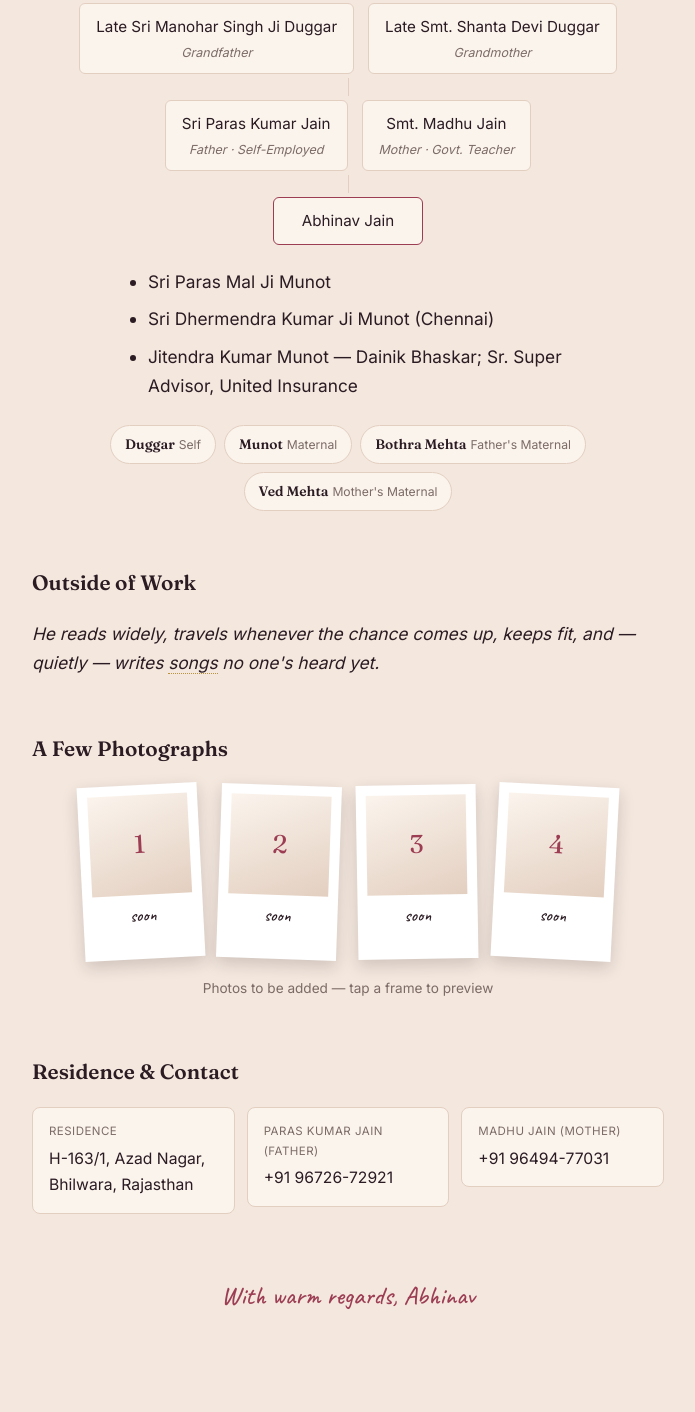
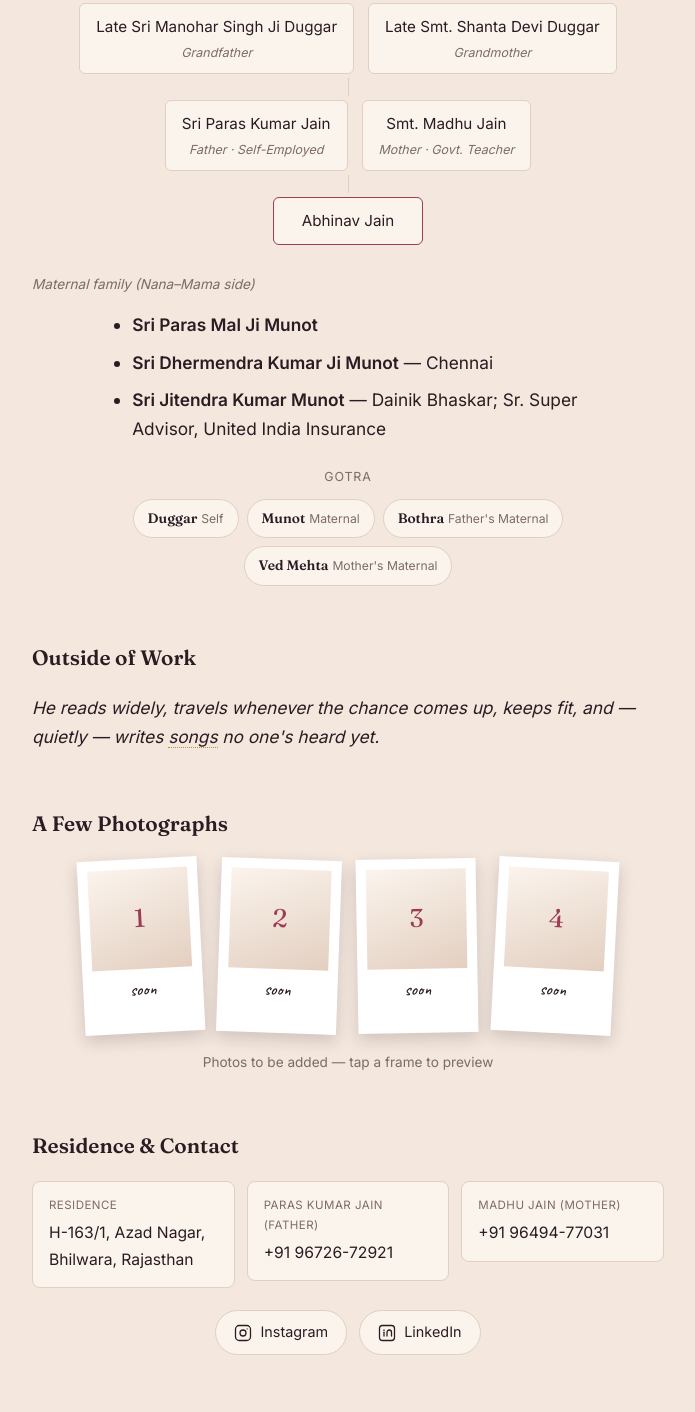
Before and after one commit to abnvjain/abhinav-biodata, a plain HTML site: page index.html in a window 1280 px wide. Shown: the part 1045-2457 px from the top of the page, without its empty margins (292-987 px from the left). Before the commit the page ends 2403 px from the top, so only its background shows below. Drawn offline with Linux system fonts and the light colour scheme.

Commit message:
Update index.html

```diff
--- a/index.html
+++ b/index.html
@@ -59,10 +59,13 @@ section{margin:54px 0;}
 .plaque.self{border-color:var(--accent);}
 .tree-line{width:1px;height:18px;background:var(--line);margin:4px 0;}
 
-.maternal-list{margin:22px auto 0;max-width:480px;}
+.maternal-note{font-size:.85rem;color:var(--muted);font-style:italic;margin:8px 0 14px;}
+.maternal-list{margin:0 auto;max-width:480px;padding-left:1.4em;}
 .maternal-list li{margin-bottom:8px;}
 
-.chip-row{display:flex;flex-wrap:wrap;gap:8px;justify-content:center;margin-top:24px;}
+.gotra-section{margin-top:22px;}
+.gotra-label{font-size:.78rem;text-transform:uppercase;letter-spacing:.07em;color:var(--muted);margin-bottom:12px;}
+.chip-row{display:flex;flex-wrap:wrap;gap:8px;justify-content:center;}
 .chip{border:1px solid var(--line);background:var(--card);border-radius:20px;padding:7px 14px;font-size:.86rem;}
 .chip b{font-family:'Fraunces',serif;font-weight:600;}
 .chip span{color:var(--muted);font-size:.76rem;}
@@ -84,6 +87,11 @@ section{margin:54px 0;}
 .c-card{background:var(--card);border:1px solid var(--line);border-radius:8px;padding:14px 16px;}
 .c-card .l{font-size:.72rem;text-transform:uppercase;color:var(--muted);letter-spacing:.04em;}
 .c-card .v{margin-top:4px;font-size:.98rem;}
+
+.social-row{display:flex;gap:12px;flex-wrap:wrap;margin-top:22px;justify-content:center;}
+.social-btn{display:inline-flex;align-items:center;gap:8px;text-decoration:none;border:1px solid var(--line);border-radius:24px;padding:9px 18px;background:var(--card);color:var(--ink);font-size:.9rem;transition:border-color .2s,color .2s;}
+.social-btn:hover{border-color:var(--accent);color:var(--accent);}
+.social-btn svg{width:18px;height:18px;flex-shrink:0;}
 
 footer{text-align:center;margin-top:60px;}
 footer .sig{font-family:'Caveat',cursive;font-size:1.6rem;color:var(--accent);}
@@ -147,16 +155,24 @@ footer .sig{font-family:'Caveat',cursive;font-size:1.6rem;color:var(--accent);}
       <div class="tree-line"></div>
       <div class="plaque self"><div class="v">Abhinav Jain</div></div>
     </div>
+
+    <div style="margin-top:28px;">
+      <p class="maternal-note">Maternal family (Nana–Mama side)</p>
       <ul class="maternal-list">
-      <li>Sri Paras Mal Ji Munot</li>
-      <li>Sri Dhermendra Kumar Ji Munot (Chennai)</li>
-      <li>Jitendra Kumar Munot — Dainik Bhaskar; Sr. Super Advisor, United Insurance</li>
+        <li><strong>Sri Paras Mal Ji Munot</strong></li>
+        <li><strong>Sri Dhermendra Kumar Ji Munot</strong> — Chennai</li>
+        <li><strong>Sri Jitendra Kumar Munot</strong> — Dainik Bhaskar; Sr. Super Advisor, United India Insurance</li>
       </ul>
+    </div>
+
+    <div class="gotra-section">
+      <p class="gotra-label" style="text-align:center;">Gotra</p>
       <div class="chip-row">
         <div class="chip"><b>Duggar</b> <span>Self</span></div>
         <div class="chip"><b>Munot</b> <span>Maternal</span></div>
-      <div class="chip"><b>Bothra Mehta</b> <span>Father's Maternal</span></div>
+        <div class="chip"><b>Bothra</b> <span>Father's Maternal</span></div>
         <div class="chip"><b>Ved Mehta</b> <span>Mother's Maternal</span></div>
+      </div>
     </div>
   </section>
 
@@ -177,11 +193,31 @@ footer .sig{font-family:'Caveat',cursive;font-size:1.6rem;color:var(--accent);}
   </section>
 
   <section class="reveal">
-    <h2 class="section-title">Residence & Contact</h2>
+    <h2 class="section-title">Residence &amp; Contact</h2>
     <div class="contact-grid">
       <div class="c-card"><div class="l">Residence</div><div class="v">H-163/1, Azad Nagar, Bhilwara, Rajasthan</div></div>
       <a href="tel:+919672672921"><div class="c-card"><div class="l">Paras Kumar Jain (Father)</div><div class="v">+91 96726-72921</div></div></a>
       <a href="tel:+919649477031"><div class="c-card"><div class="l">Madhu Jain (Mother)</div><div class="v">+91 96494-77031</div></div></a>
+    </div>
+
+    <div class="social-row">
+      <a class="social-btn" href="https://instagram.com/YOUR_INSTAGRAM_HANDLE" target="_blank" rel="noopener">
+        <svg viewBox="0 0 24 24" fill="none" stroke="currentColor" stroke-width="1.7" stroke-linecap="round" stroke-linejoin="round">
+          <rect x="2" y="2" width="20" height="20" rx="5" ry="5"/>
+          <circle cx="12" cy="12" r="4"/>
+          <circle cx="17.5" cy="6.5" r=".8" fill="currentColor" stroke="none"/>
+        </svg>
+        Instagram
+      </a>
+      <a class="social-btn" href="https://linkedin.com/in/YOUR_LINKEDIN_HANDLE" target="_blank" rel="noopener">
+        <svg viewBox="0 0 24 24" fill="none" stroke="currentColor" stroke-width="1.7" stroke-linecap="round" stroke-linejoin="round">
+          <rect x="2" y="2" width="20" height="20" rx="4"/>
+          <line x1="8" y1="11" x2="8" y2="16"/>
+          <line x1="8" y1="8" x2="8" y2="8.5"/>
+          <path d="M12 16v-5M12 11a3 3 0 0 1 6 0v5"/>
+        </svg>
+        LinkedIn
+      </a>
     </div>
   </section>
 
```
Lines whose indentation alone changed are shown as unchanged.
